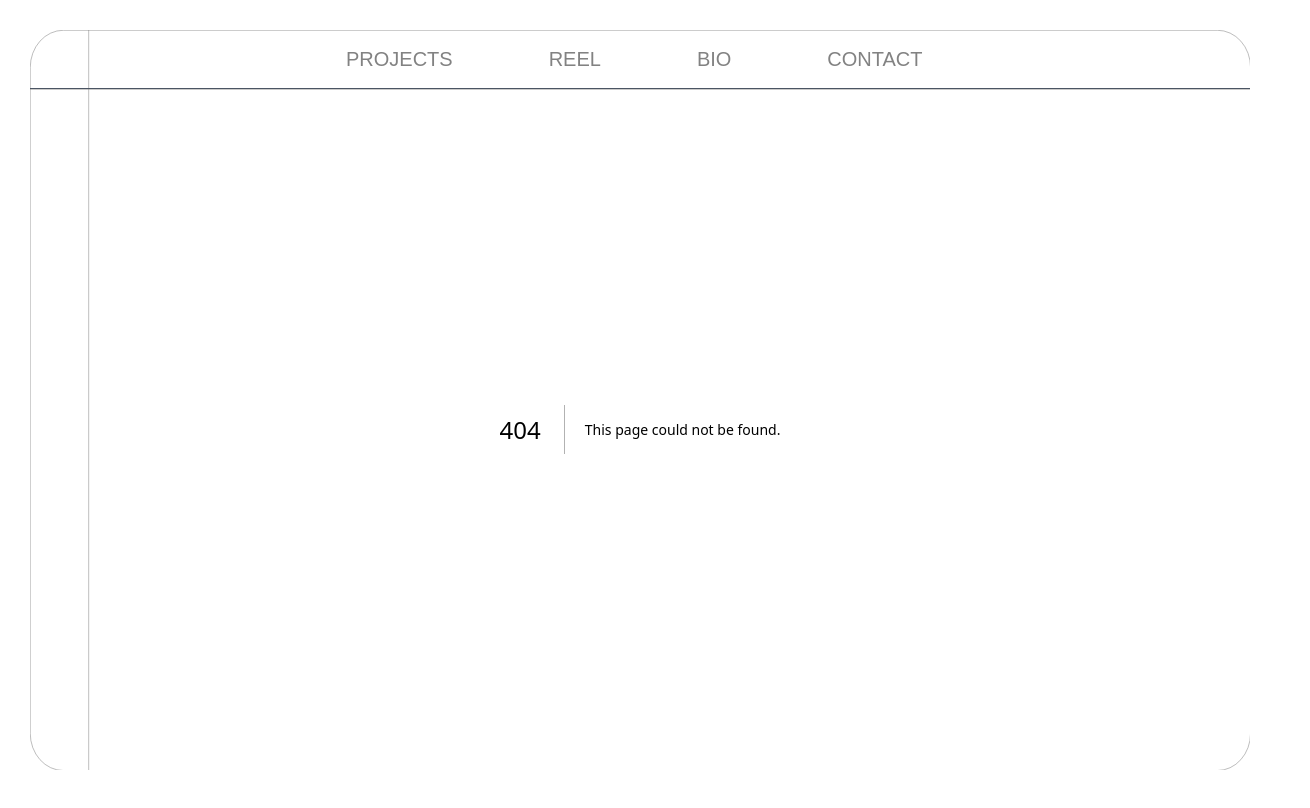
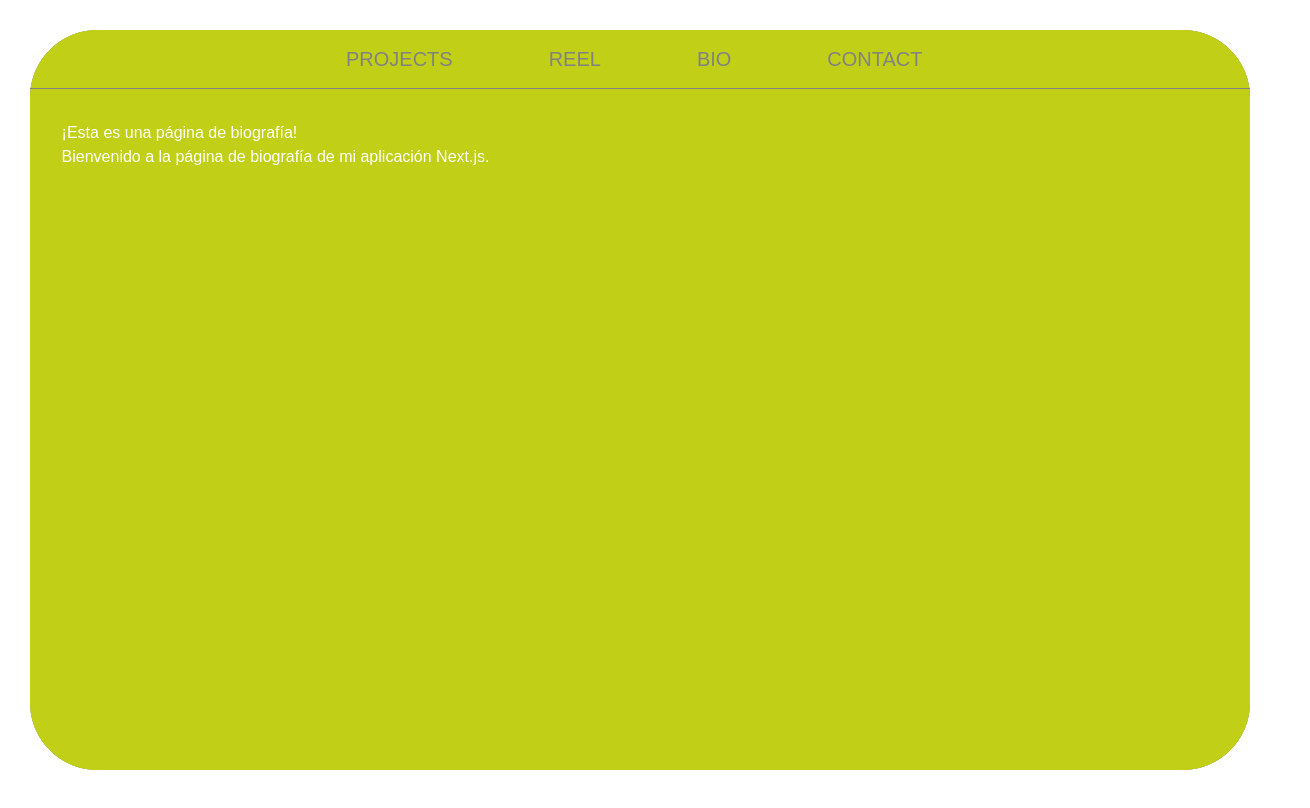
Before and after one commit to Lauddar/at-3d-artist, a Next.js app: page /bio in a window 1280 px wide. Before the commit this address had no page. Shown: the top 808 px of the page, 1310 px wide, since content can reach past the window. Built offline with nearby package versions, Linux system fonts and the light colour scheme; a web font is replaced by a local one.

Commit message:
add bio, layout and fix structure

```diff
--- /dev/null
+++ b/app/bio/page.jsx
@@ -0,0 +1,16 @@
+import React from 'react';
+import { GreenBackground } from '../components/layout-utils/layout-utils';
+
+export default function Bio() {
+    return (
+        <>
+            <GreenBackground />
+            <main className="m-df p-main">
+                <div className="p-8 text-white">
+                    <h1>¡Esta es una página de biografía!</h1>
+                    <p>Bienvenido a la página de biografía de mi aplicación Next.js.</p>
+                </div>
+            </main >
+        </>
+    );
+};
--- a/app/components/Header.jsx
+++ /dev/null
@@ -1,11 +0,0 @@
-import Navigation from './Navigation'
-import { Frame } from './layout-utils/layout-utils'
-
-export default function Header() {
-    return (
-        <header className="header-position relative">
-            <Frame />
-            <Navigation />
-        </header>
-    )
-}
--- a/app/components/Navigation.jsx
+++ b/app/components/Navigation.jsx
@@ -1,30 +1,17 @@
 import React from "react";
 import { Changa_One } from 'next/font/google';
 import Link from 'next/link';
+import StickyTitle from "./StickyTitle";
 
 const changaOne = Changa_One({ subsets: ['latin'], weight: '400' });
-
-function StickyTitleCard({ title, subtitle }) {
-    return (
-        <>
-            <div className={`fixed text-end text-white mt-2 top-28 mr-10 d-right -z-20`}>
-                <p className={`text-5xl uppercase leading-0.8 ${changaOne.className}`}>
-                    {title}
-                </p>
-                <p className={`text-3xl uppercase leading-0.8 ${changaOne.className}`}>
-                    {subtitle}
-                </p>
-            </div>
-        </>
-    );
-}
 
 function ContactCard({ email, linkedin, instagram }) {
     return (
         <div className="contact-item absolute bg-secondary text-white shadow-md contact-card -z-1 normal-case">
-            <div className="mt-[32%] leading-8 inline-block">
-                <StickyTitleCard title='Albert Toll' subtitle='3D Artist' />
-                <ul>
+            <div className="text-end ">
+                <StickyTitle title='Albert Toll' subtitle='3D Artist' color='white'/>
+            </div>
+            <ul className="mt-[32%] leading-8 inline-block">
                 <li className="contact-data relative">
                     <div className="hv-triangular-div absolute -z-1"></div>
                     <a className='pl-8' href={`mailto:${email}`}>
@@ -44,9 +31,8 @@ function ContactCard({ email, linkedin, instagram }) {
                     </a>
                 </li>
             </ul>
-            </div>
             <div className="triangular-div ml-auto"></div>
-        </div>
+        </div >
     );
 };
 
@@ -60,7 +46,7 @@ const links = [{
 },
 {
     label: 'Bio',
-    route: '/'
+    route: '/bio'
 },
 {
     label: 'Contact',
@@ -69,13 +55,13 @@ const links = [{
 
 export default function Navigation() {
     return (
-        <nav className="flex justify-center uppercase w-full md:text-xl nav-position fixed z-50">
-            <ul className="flex gap-24 text-primary items-center menu border-b border-gray-600">
+        <nav className="nav-height flex justify-center uppercase w-full md:text-xl">
+            <ul className="menu w-full flex gap-24 text-primary items-center border-b border-primary">
                 {links.map(({ label, route }) => (
-                    <li key={label} className={`h-full flex items-center relative ${label === 'Contact' ? 'contact-label' : ''}`}>
+                    <li key={label} className={`h-full flex items-center relative ${label === 'Contact' ? 'contact-item' : ''}`}>
                         {label === 'Contact' ? (
                             <>
-                                <div className="cursor-pointer">
+                                <div className="cursor-pointer contact-label">
                                     {label}
                                 </div>
                                 <ContactCard email="contact@toll3dartist.com" linkedin="albert-toll" instagram="toll3dart" />
--- a/app/components/StickyTitle.jsx
+++ b/app/components/StickyTitle.jsx
@@ -1,38 +1,17 @@
-import React, { useEffect, useState } from "react";
+import React from "react";
 import { Changa_One } from 'next/font/google'
 
-const changaOne = Changa_One({ subsets: ['latin'], weight: '400' })
+const changaOne = Changa_One({ subsets: ['latin'], weight: '400' });
 
-export default function StickyTitle({ title, subtitle }) {
-    const [isVisible, setIsVisible] = useState(false);
-    let scrollValue = 750;
-
-    useEffect(() => {
-        function handleScroll() {
-            const scrollY = window.scrollY;
-
-            if (scrollY >= scrollValue) {
-                setIsVisible(true);
-            } else {
-                setIsVisible(false);
-            }
-        }
-
-        window.addEventListener("scroll", handleScroll);
-
-        return () => {
-            window.removeEventListener("scroll", handleScroll);
-        };
-    }, []);
-
+export default function StickyTitle({ title, subtitle, color, extraClass }) {
     return (
-        <div className={`fixed text-end text-secondary mt-2 top-28 mr-10 d-right -z-20 ${isVisible ? "visible" : "hidden"}`}>
-            <h1 className={`text-5xl uppercase leading-0.8 ${changaOne.className}`}>
+        <div className={`fixed right-0 text-end mt-2 top-28 mr-10 pr-df text-${color} ${extraClass}`}>
+            <p className={`text-5xl uppercase leading-0.8 ${changaOne.className}`}>
                 {title}
-            </h1>
-            <h2 className={`text-3xl uppercase leading-0.8 ${changaOne.className}`}>
+            </p>
+            <p className={`text-3xl uppercase leading-0.8 ${changaOne.className}`}>
                 {subtitle}
-            </h2>
+            </p>
         </div>
     );
 }
--- a/app/components/layout-utils/layout-utils.jsx
+++ b/app/components/layout-utils/layout-utils.jsx
@@ -1,17 +1,11 @@
 export function Frame() {
     return (
-        <div className="h-screen w-full fixed top-0 left-0 frame-position">
-            <svg className="w-full h-full" width="2454" height="1324" viewBox="0 0 2454 1324" fill="none" preserveAspectRatio="none" xmlns="http://www.w3.org/2000/svg">
-                <path d="M2454 106L0 106" stroke="#828282" />
-                <path d="M118 1324L118 0" stroke="#828282" />
-                <rect x="0.5" y="0.5" width="2453" height="1323" rx="66.5" stroke="#828282" />
-            </svg>
-        </div>
+        <div className="fixed inset-0 -z-1 m-df border border-primary rounded-[67px]"></div>
     )
 }
 
 export function GreenBackground() {
     return (
-        <div className="h-screen w-full absolute top-0 left-0 bg-secondary"></div>
+        <div className="fixed inset-0 -z-1 m-df border border-tertiary rounded-[67px] bg-tertiary"></div>
     )
 }
--- a/app/layout.js
+++ b/app/layout.js
@@ -3,7 +3,8 @@ import { Carme } from 'next/font/google'
 import '../styles/globals.css'
 register();
 
-import Header from './components/Header'
+import Navigation from './components/Navigation'
+import { Frame } from './components/layout-utils/layout-utils'
 
 const carme = Carme({ subsets: ['latin'], weight: '400', variable: "--font-carme" })
 
@@ -16,8 +17,12 @@ export default function RootLayout({ children }) {
   return (
     <html lang="es">
       <body className={`relative w-full ${carme.className}`}>
-        <Header />
-        {children}</body >
+        <Frame />
+        <header className="fixed top-0 left-0 right-0 px-df pt-df w-full z-30">
+          <Navigation />
+        </header>
+        {children}
+      </body >
     </html >
   )
 }
--- a/app/page.js
+++ b/app/page.js
@@ -1,12 +1,11 @@
 "use client"; // This is a client component 👈🏽
-import { useEffect } from "react";
-import StickyTitle from './components/StickyTitle'
-import HomeBanner from './components/home/initial-section/HomeBannerLayout'
-import WorkProcess from './components/home/work-process-section/WorkProcess'
+import { useEffect, useState } from "react";
+import StickyTitle from './components/StickyTitle';
+import HomeBanner from './components/home/initial-section/HomeBannerLayout';
+import WorkProcess from './components/home/work-process-section/WorkProcess';
 import Carousel from './components/home/gallery-section/Carousel';
 
-
-export default function Home() {
+// Configuración del sitio
 const siteProps = {
   title: 'Albert Toll',
   subtitle: '3D Artist',
@@ -25,40 +24,11 @@ export default function Home() {
     src: '/dibu2.jpg',
     caption: 'Descripción de la imagen 2',
   },
-    {
-      src: '/dibu7.jpg',
-      caption: 'Descripción de la imagen 2',
-    },
-    {
-      src: '/dibu12.jpg',
-      caption: 'Descripción de la imagen 2',
-    },
-    {
-      src: '/dibu3.jpg',
-      caption: 'Descripción de la imagen 1',
-    },
-    {
-      src: '/dibu11.jpg',
-      caption: 'Descripción de la imagen 2',
-    },
-    {
-      src: '/dibu8.jpg',
-      caption: 'Descripción de la imagen 2',
-    },
-    {
-      src: '/dibu13.jpg',
-      caption: 'Descripción de la imagen 2',
-    },
-    {
-      src: '/dibu6.jpg',
-      caption: 'Descripción de la imagen 2',
-    },
-    {
-      src: '/dibu4.jpg',
-      caption: 'Descripción de la imagen 2',
-    }
+  // Resto de las imágenes
 ];
 
+export default function Home() {
+  // Efecto secundario para el scroll
   useEffect(() => {
     function handleScroll() {
       console.log(window.scrollY);
@@ -71,14 +41,36 @@ export default function Home() {
     };
   }, []);
 
+  // Lógica de visibilidad del StickyTitle
+  const [isVisible, setIsVisible] = useState(false);
+  let scrollValue = 750;
+
+  useEffect(() => {
+    function handleScroll() {
+      const scrollY = window.scrollY;
+
+      if (scrollY >= scrollValue) {
+        setIsVisible(true);
+      } else {
+        setIsVisible(false);
+      }
+    }
+
+    window.addEventListener("scroll", handleScroll);
+
+    return () => {
+      window.removeEventListener("scroll", handleScroll);
+    };
+  }, []);
+
   return (
-    <main className="main-position">
+    <main>
       <HomeBanner {...siteProps} />
-      <StickyTitle {...siteProps} />
+      <StickyTitle title={siteProps.title} subtitle={siteProps.subtitle} color="secondary" extraClass="-z-20 text-secondary" />
       <WorkProcess />
       <div className="container mx-auto">
         <Carousel images={images} />
       </div>
-    </main >
-  )
+    </main>
+  );
 }
--- a/styles/globals.css
+++ b/styles/globals.css
@@ -16,20 +16,12 @@
   }
 }
 
-body {
-  width: 100%;
-  height: 10000px;
-  background: white;
-  position: relative;
+html {
+  box-sizing: border-box;
 }
 
-.frame-position {
-  padding: 3.7vh;
-}
-
-.menu {
-  margin: 0 3.7vh;
-  width: 100%;
+*, *::before, *::after {
+  box-sizing: inherit;
 }
 
 .menu>:first-child {
@@ -42,8 +34,12 @@ body {
   width: 100%;
 }
 
-.contact-label:hover .contact-card {
+.contact-item:hover .contact-card {
   display: block;
+}
+
+.contact-item:hover .contact-label {
+  color: white;
 }
 
 .contact-card {
@@ -51,7 +47,7 @@ body {
   top: 0;
   left: -31px;
   right: 0;
-  border-radius: 34px;
+  border-radius: 67px;
   aspect-ratio: 1.65;
 }
 
@@ -101,11 +97,11 @@ body {
   transform: translateX(80px);
 }
 
-.header-position {
+.hd-position {
   padding-top: 3.7vh;
 }
 
-.nav-position {
+.nav-height {
   height: 7.455vh;
 }
 
@@ -122,14 +118,6 @@ body {
 
 .title-position {
   margin-top: 45vh;
-}
-
-.d-right {
-  right: 3.7vh;
-}
-
-.d-mr {
-  margin-right: 3.7vh;
 }
 
 .h-130 {
@@ -164,3 +152,8 @@ body {
 .carousel-item:hover {
   transform: scale(1.3);
 }
+
+main {
+  min-width: 100vw;
+  min-height: 100vh;
+}
--- a/tailwind.config.js
+++ b/tailwind.config.js
@@ -10,6 +10,7 @@ module.exports = {
       colors: {
         primary: '#828282',
         secondary: '#143F6B',
+        'tertiary': '#C1CF17',
       },
       fontSize: {
         '10xl': '11.25rem',
@@ -19,6 +20,25 @@ module.exports = {
       },
       zIndex: {
         '-1': '-1',
+      },
+      margin: {
+        'df': '3.7vh',
+        'top': '3.7vh 0 0 0',
+        'right': '0 3.7vh 0 0',
+        'bottom': '0 0 3.7vh 0',
+        'left': '0 0 0 3.7vh',
+        'x': '0 3.7vh',
+        'y': '3.7vh 0',
+      },
+      padding: {
+        'df': '3.7vh',
+        'top': '3.7vh 0 0 0',
+        'right': '0 3.7vh 0 0',
+        'bottom': '0 0 3.7vh 0',
+        'left': '0 0 0 3.7vh',
+        'x': '0 3.7vh',
+        'y': '3.7vh 0',
+        'main': '7.455vh 0 0 0'
       }
     },
   },
```
Lines whose indentation alone changed are shown as unchanged.
